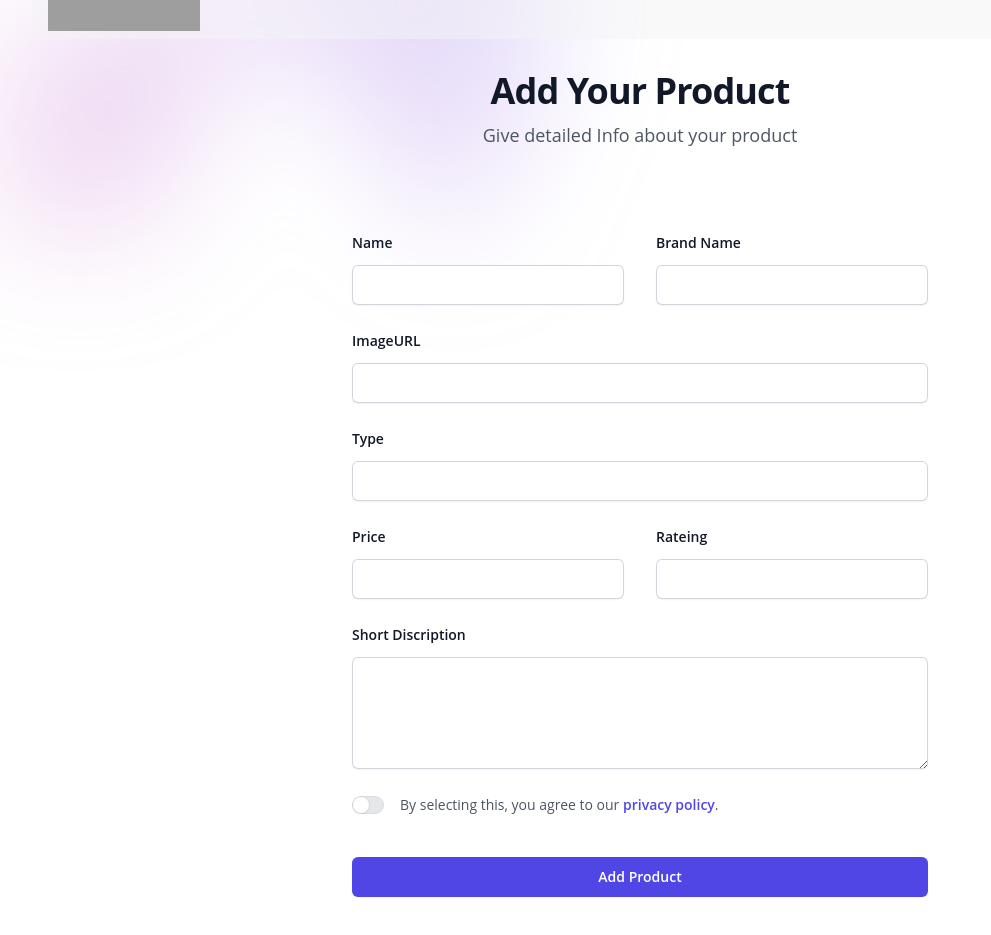
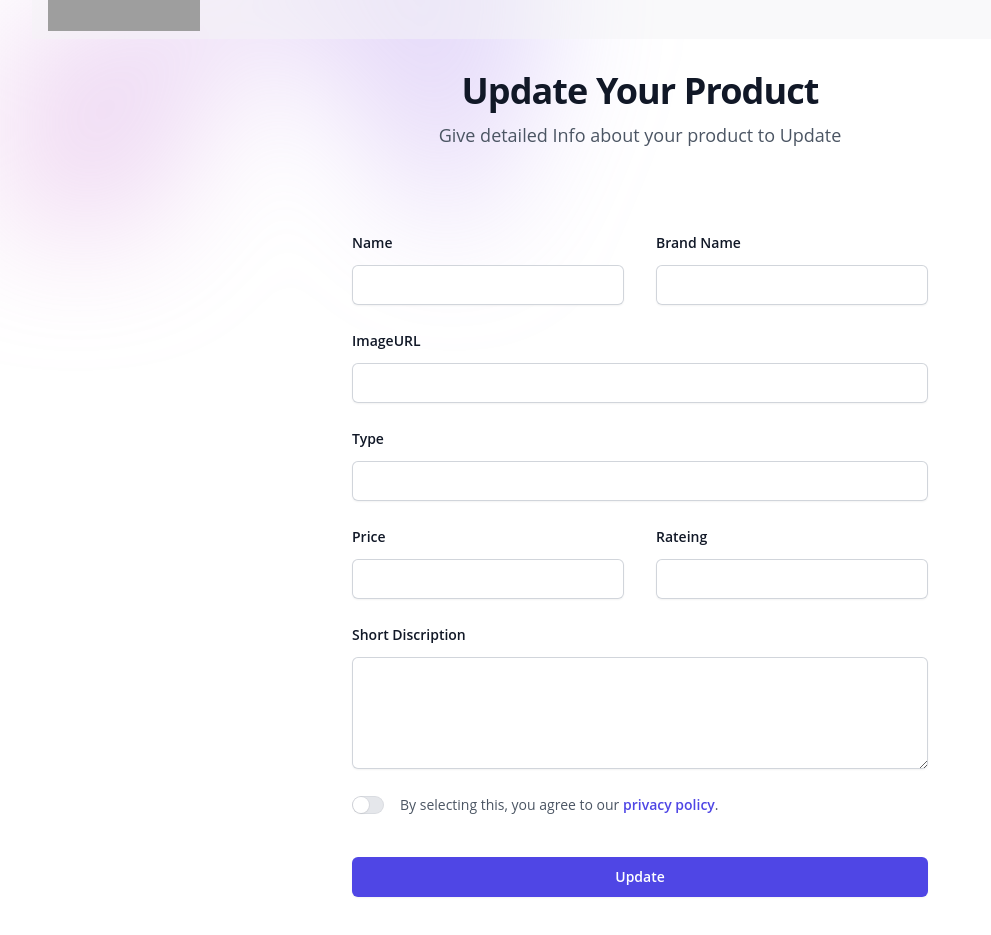
Before and after one commit to Hanifc56/brand-shop-project, a React (Vite) app: page /updateProduct in a window 1280 px wide. Shown: the part 123-1058 px from the top of the page, without its empty margins (0-991 px from the left). Built offline with nearby package versions, Linux system fonts and the light colour scheme; no server answers; grey boxes are pictures that could not be loaded.

Commit message:
Update product page Added

```diff
--- a/src/Pages/Brands/UpdateProduct.jsx
+++ b/src/Pages/Brands/UpdateProduct.jsx
@@ -6,7 +6,7 @@ import Swal from "sweetalert2";
 function classNames(...classes) {
   return classes.filter(Boolean).join(" ");
 }
-const updateProduct = () => {
+const UpdateProduct = () => {
   const [agreed, setAgreed] = useState(false);
   const handleUpdateProduct = (e) => {
     e.preventDefault();
@@ -50,7 +50,6 @@ const updateProduct = () => {
         }
       });
   };
-
   return (
     <div>
       <div className="isolate bg-white px-6  sm:pb-32 lg:px-8">
@@ -70,10 +69,10 @@ const updateProduct = () => {
 
         <div className="mx-auto max-w-2xl text-center">
           <h2 className="text-3xl font-bold tracking-tight text-gray-900 sm:text-4xl">
-            Add Your Product
+            Update Your Product
           </h2>
           <p className="mt-2 text-lg leading-8 text-gray-600">
-            Give detailed Info about your product
+            Give detailed Info about your product to Update
           </p>
         </div>
         <form
@@ -229,7 +228,7 @@ const updateProduct = () => {
               type="submit"
               className="block w-full rounded-md bg-indigo-600 px-3.5 py-2.5 text-center text-sm font-semibold text-white shadow-sm hover:bg-indigo-500 focus-visible:outline focus-visible:outline-2 focus-visible:outline-offset-2 focus-visible:outline-indigo-600"
             >
-              Add Product
+              Update
             </button>
           </div>
         </form>
@@ -238,4 +237,4 @@ const updateProduct = () => {
   );
 };
 
-export default updateProduct;
+export default UpdateProduct;
```
